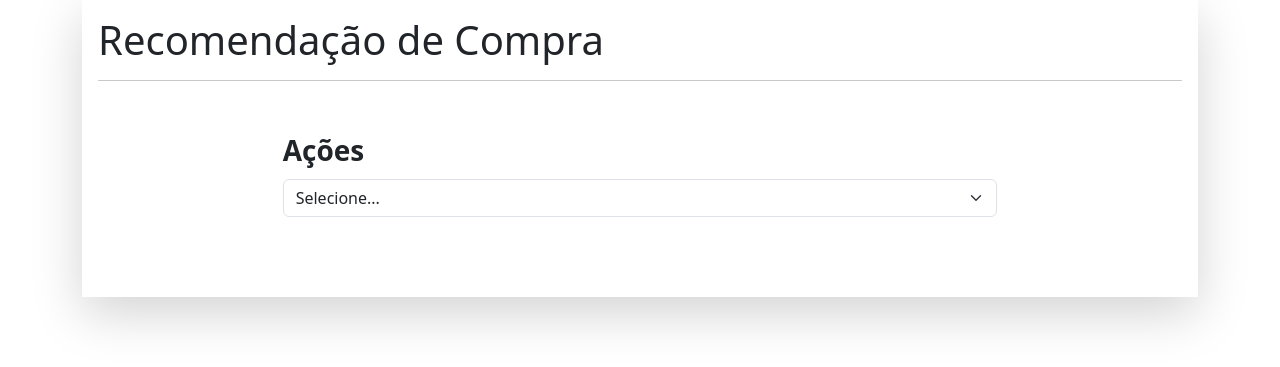
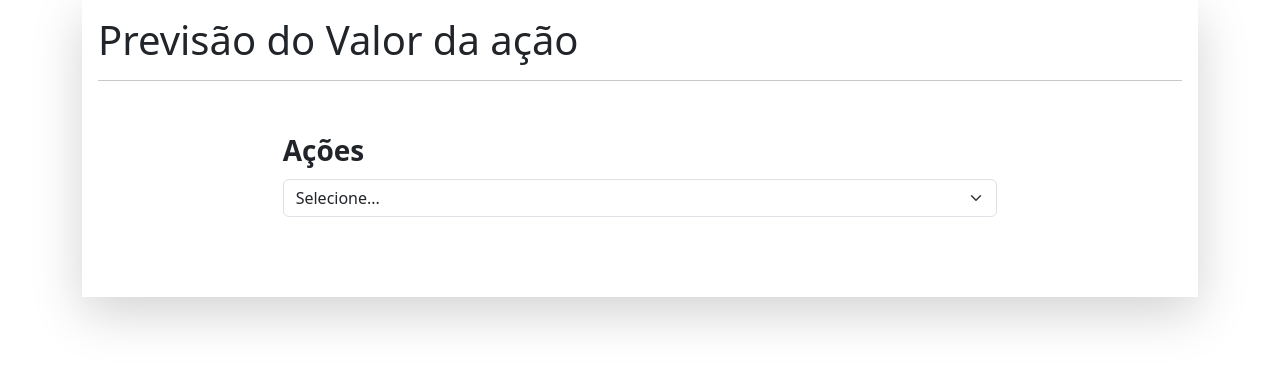
Before and after one commit to PedroMiceli/MachineLearningTechChallenge, a Flask app: page / in a window 1280 px wide. Shown: the top 367 px of the page. Run offline with Flask 3, Linux system fonts and the light colour scheme.

Commit message:
ajusteeeeeeee

```diff
--- a/app.py
+++ b/app.py
@@ -32,7 +32,7 @@
     try:
         # Configurar as datas para o download dos dados
         start_date = '2018-01-01'
-        end_date = '2024-07-20'
+        end_date = '2024-12-01'
 
         # Baixar os dados históricos da ação
         df = yf.download(symbol, start=start_date, end=end_date)
--- a/templates/index.html
+++ b/templates/index.html
@@ -13,7 +13,7 @@
 <div class="container">
     <div class="yahoo-finance bg-white shadow-lg p-3">
         <header>
-            <h1 class="text-blue-600">Recomendação de Compra</h1>
+            <h1 class="text-blue-600">Previsão do Valor da ação</h1>
             <hr>
         </header>
 
```
